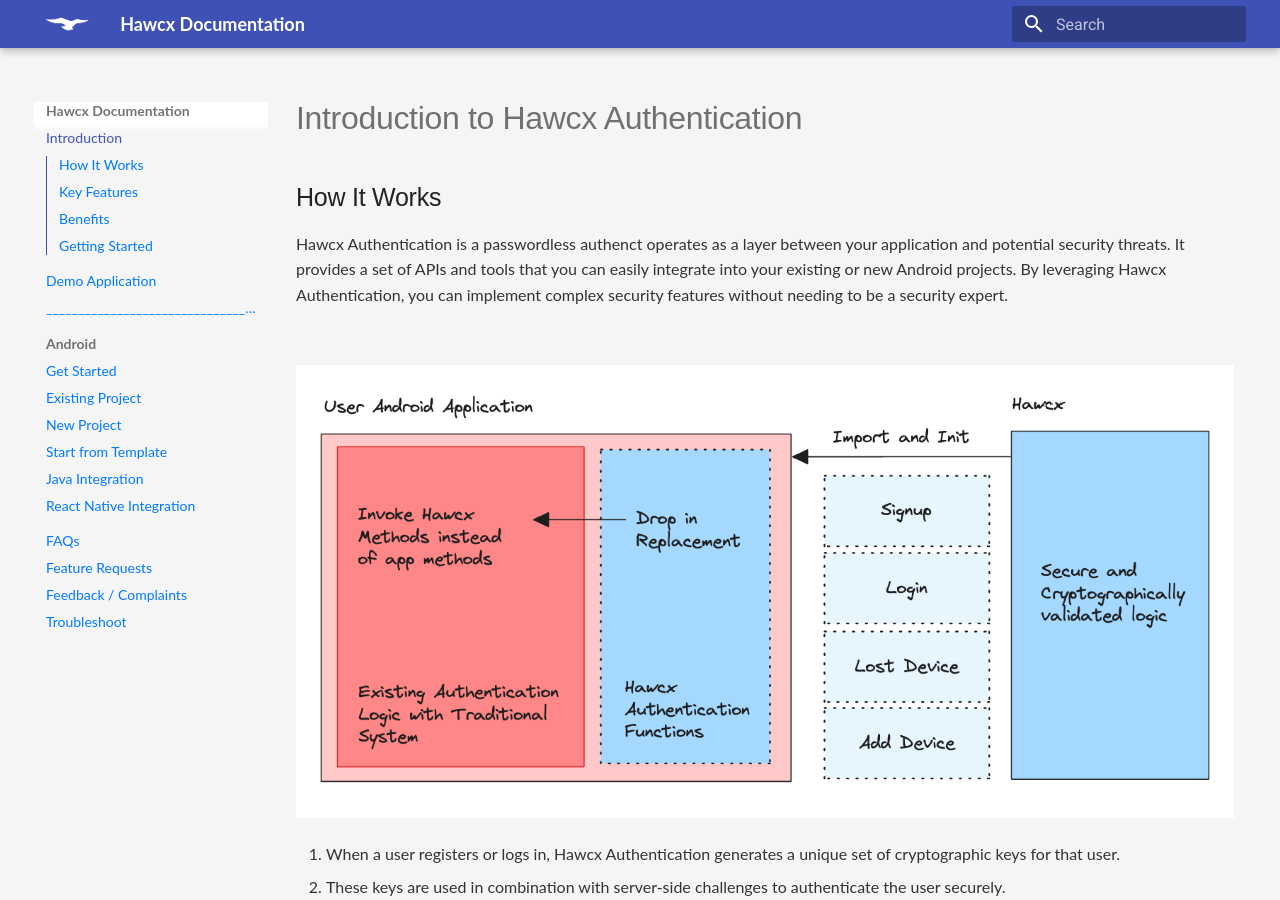
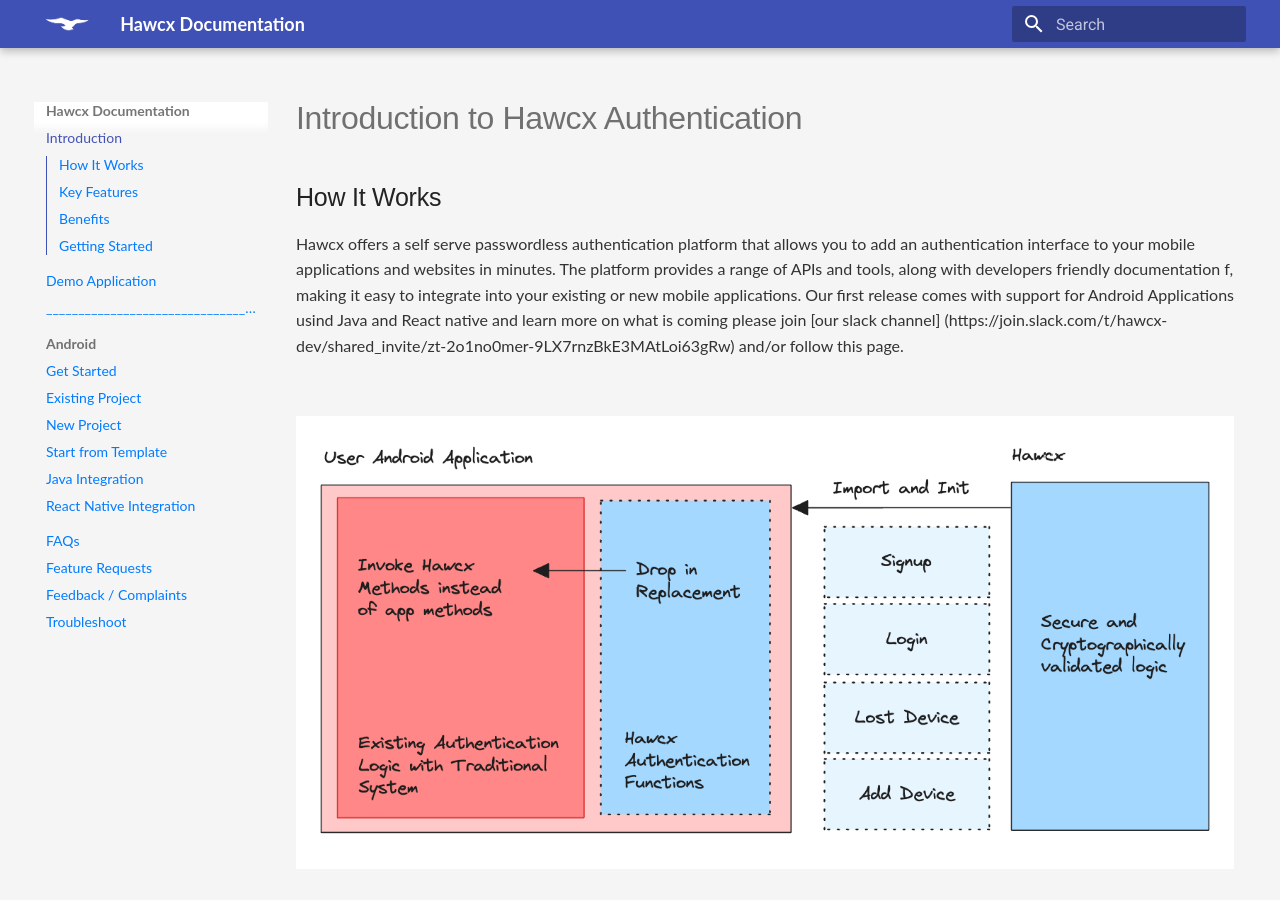
Before and after one commit to hawcx/sdk_docs, an MkDocs documentation site: the page built from docs/introduction.md, in a window 1280 px wide and 900 px high. Built offline with MkDocs 1.6.1 and Material for MkDocs 9.7.7, drawn with Linux system fonts in a browser that asks for light colours.

Commit message:
Update introduction.md

```diff
--- a/docs/introduction.md
+++ b/docs/introduction.md
@@ -16,7 +16,7 @@
 
 ## How It Works
 
-Hawcx Authentication is a passwordless authenct operates as a layer between your application and potential security threats. It provides a set of APIs and tools that you can easily integrate into your existing or new Android projects. By leveraging Hawcx Authentication, you can implement complex security features without needing to be a security expert.
+Hawcx offers a self serve passwordless authentication platform that allows you to add an authentication interface to your mobile applications and websites in minutes. The platform provides a range of APIs and tools, along with developers friendly documentation f, making it easy to integrate into your existing or new mobile applications. Our first release comes with support for Android Applications usind Java and React native and learn more on what is coming please join [our slack channel] (https://join.slack.com/t/hawcx-dev/shared_invite/zt-2o1no0mer-9LX7rnzBkE3MAtLoi63gRw) and/or follow this page.
 
 <br>
 
```
